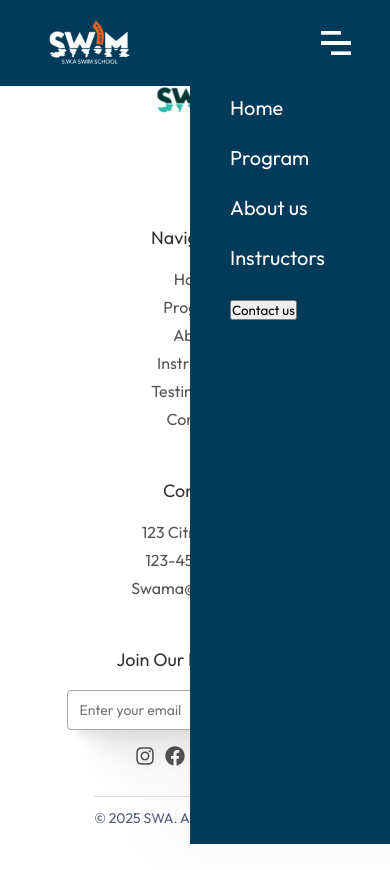
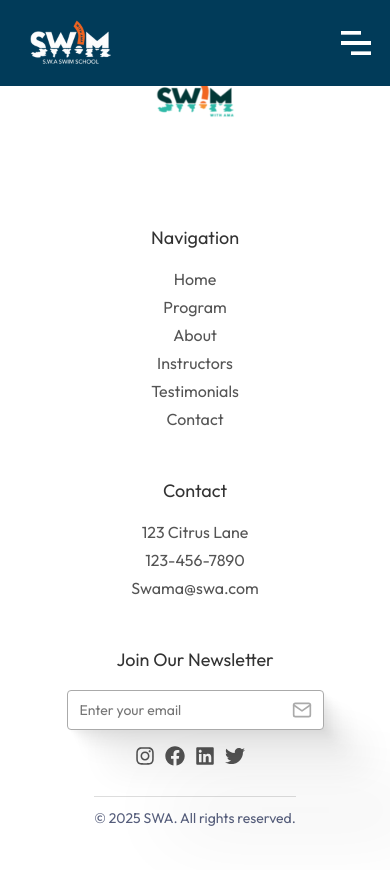
Before and after one commit to kaidoverse/swimweb, a React (Vite) app: page /ClientSays in a window 390 px wide. Built offline with nearby package versions, Linux system fonts and the light colour scheme.

Commit message:
added animation to mobile nav menu

```diff
--- a/src/Components/Navbar/Navbar.css
+++ b/src/Components/Navbar/Navbar.css
@@ -1,7 +1,8 @@
+/* General Navbar Styles */
 nav {
   width: 100%;
   color: #fff;
-  padding: 1px 0;
+  padding: 15px 0; /* Increased padding to make the navbar taller */
   position: fixed;
   top: 0;
   left: 0;
@@ -17,118 +18,111 @@ nav {
   background: #013b59; /* Background color when sticky */
   transition: background 0.5s;
 }
+
 .containerr {
   padding-left: 10%;
   padding-right: 10%;
+  display: flex;
+  align-items: center;
+  justify-content: space-between;
+  width: 100%;
 }
 
 .Swaglogo12 {
   width: 100px;
 }
 
-nav ul li {
-  display: inline-block;
+nav ul {
+  display: flex;
+  align-items: center;
   list-style: none;
-  margin: 5px 20px 20px;
-
-  font-size: 20px;
+  margin: 0;
+  padding: 0;
 }
 
-.dark-nav {
-  background: #013b59;
-  transition: 0.5s;
+nav ul li {
+  margin: 0 15px; /* Adjust spacing between nav links */
+}
+
+nav ul li a {
+  color: #fff;
+  text-decoration: none;
+  font-size: 18px;
+  transition: color 0.3s ease;
+}
+
+nav ul li a:hover {
+  color: #ccc; /* Hover effect for links */
+}
+
+.bbtn {
+  background-color: #fff;
+  color: #013b59;
+  border: none;
+  padding: 10px 20px;
+  border-radius: 5px;
+  font-size: 1em;
+  cursor: pointer;
+  transition: background-color 0.3s ease;
+}
+
+.bbtn:hover {
+  background-color: #f0f0f0; /* Hover effect for button */
 }
 
 .menu-icon {
-  display: none;
+  display: none; /* Hide menu icon by default */
 }
 
-/* @media (max-width: 1000px) {
-  .swaglogo12 {
-    width: 50px;
+/* Mobile Menu Styles (768px and below) */
+@media (max-width: 768px) {
+  .containerr {
+    padding-left: 5%;
+    padding-right: 5%;
   }
 
-  nav ul li {
-    margin: 10px 20px 25px 2px;
-  }
-}
-
-@media (max-width: 840px) {
-  .swaglogo12 {
-    width: 30px;
-  }
-}
-
-@media (max-width: 840px) {
-  nav {
-    padding: 15px 0;
-  }
   nav ul {
-    position: fixed;
-    top: 0;
-    right: -200px;
-    bottom: 0;
-    background: #212ea0;
-    z-index: -1;
-    width: 200px;
-    padding-top: 70px;
-    transition: 0.5s;
-  }
-
-  nav ul li {
-    display: block;
-    margin: 25px 40px;
+    display: none; /* Hide nav links on small screens */
   }
 
   .menu-icon {
-    display: block;
+    display: block; /* Show menu icon */
     width: 30px;
     cursor: pointer;
   }
 
-  .hide-mobile-menu {
-    right: -200px;
-  }
-} */
-
-/* @media (max-width: 1000px) {
-  .logo {
-    width: 140px;
+  /* Mobile Menu Open State */
+  nav ul.mobile-menu-open {
+    display: flex;
+    flex-direction: column;
+    position: fixed;
+    top: 80px; /* Adjusted to match the taller navbar */
+    left: 0;
+    right: 0;
+    bottom: 0;
+    background: #013b59;
+    width: 100%;
+    height: calc(100vh - 80px); /* Cover the entire screen below the navbar */
+    padding: 20px 0;
+    z-index: 99;
+    overflow-y: auto; /* Allow scrolling if the menu is too long */
+    animation: slideDown 0.3s ease-in-out; /* Dropdown animation */
   }
 
-  nav ul li {
-    margin: 10px 10px;
-  }
-} */
-
-@media (max-width: 920px) {
-  nav {
-    padding: 15px 0;
-  }
-  nav ul {
-    position: fixed;
-    top: 0;
-    right: -0px;
-    bottom: 0;
-    background: #013b59;
-    z-index: -1;
-    width: 200px;
-    padding-top: 70px;
-    transition: 0.5s;
-  }
-
-  nav ul li {
-    display: block;
-    margin: 25px 40px;
-  }
-
-  .menu-icon {
-    display: block;
-    width: 30px;
-    cursor: pointer;
-  }
-
-  .hide-mobile-menu {
-    right: -200px;
+  nav ul.mobile-menu-open li {
+    margin: 15px 0;
+    text-align: center;
   }
 }
+
+/* Dropdown Animation */
+@keyframes slideDown {
+  from {
+    transform: translateY(-100%);
+    opacity: 0;
+  }
+  to {
+    transform: translateY(0);
+    opacity: 1;
+  }
+}
```
